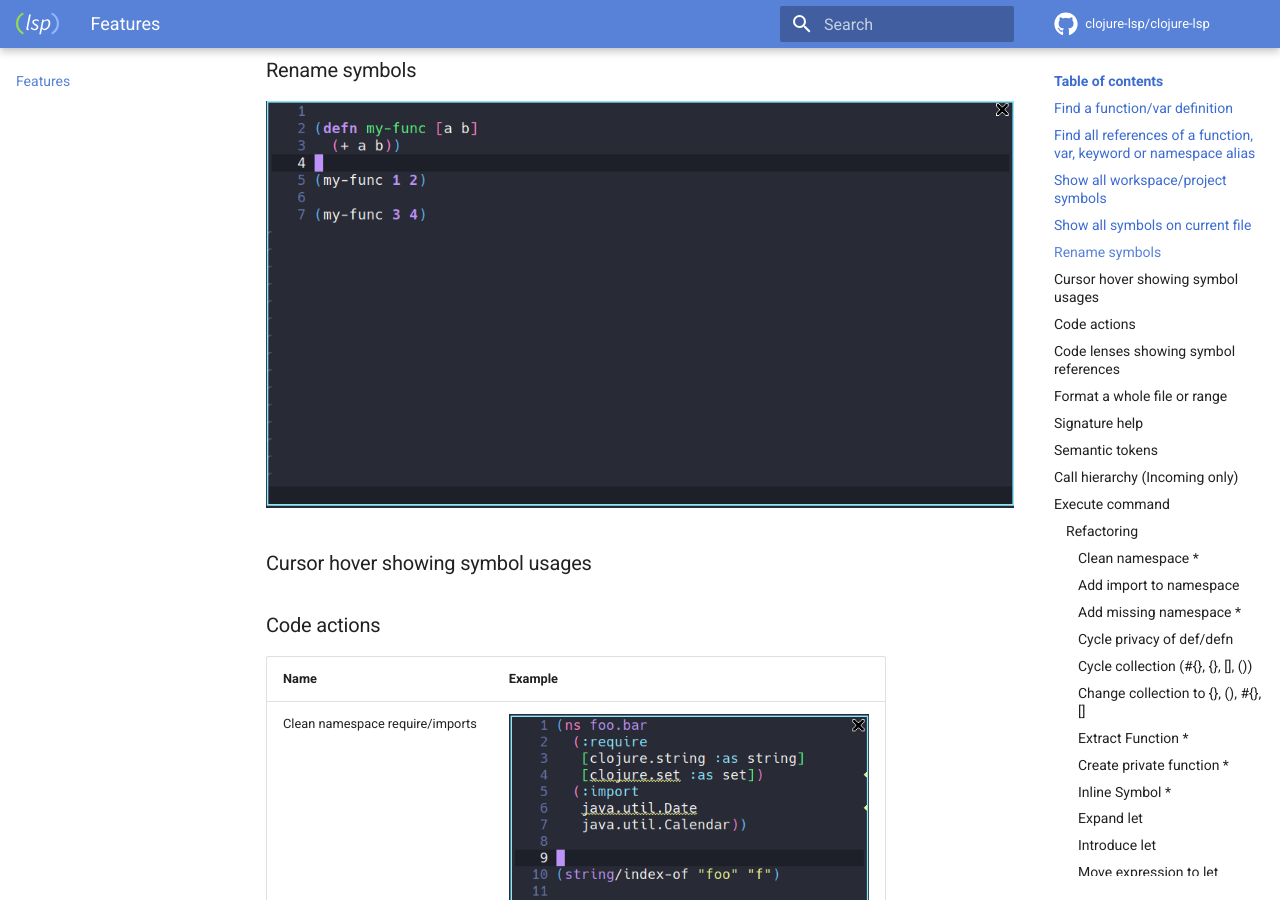
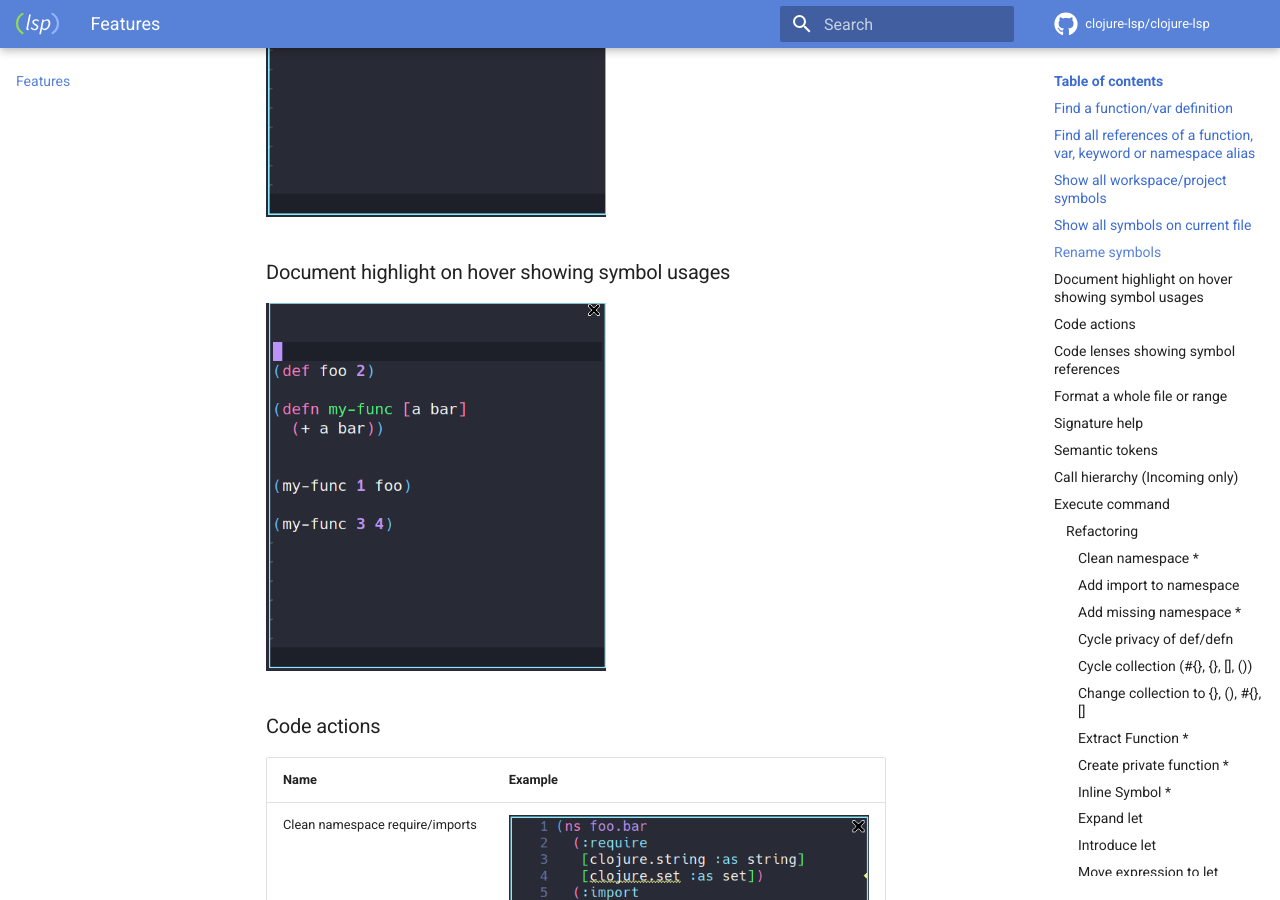
Before and after one commit to clojure-lsp/clojure-lsp, an MkDocs documentation site: the page built from docs/features.md, in a window 1280 px wide and 900 px high, scrolled down 2220 px. Built offline with MkDocs 1.6.1 and Material for MkDocs 9.7.7, drawn with Linux system fonts in a browser that asks for light colours; comment, search, counter and statistics services are not loaded.

Commit message:
[docs] Improve docs gifs

```diff
--- a/docs/features.md
+++ b/docs/features.md
@@ -4,25 +4,28 @@ Above you can find all available features that clojure-lsp provide with examples
 
 ### Find a function/var definition
 
-![](images/features/find-definition.gif)
+<img src="../images/features/find-definition.gif" width=340>
 
 ### Find all references of a function, var, keyword or namespace alias
 
-![](images/features/find-references.gif)
+<img src="../images/features/find-references.gif" width=340>
 
 ### Show all workspace/project symbols
 
-![](images/features/workspace-symbols.gif)
+<img src="../images/features/workspace-symbols.gif" width=580>
 
 ### Show all symbols on current file
 
-![](images/features/document-symbols.gif)
+<img src="../images/features/document-symbols.gif" width=580>
 
 ### Rename symbols
 
-![](images/features/rename.gif)
+<img src="../images/features/rename.gif" width=340>
 
-### Cursor hover showing symbol usages
+### Document highlight on hover showing symbol usages
+
+<img src="../images/features/document-highlight.gif" width=340>
+
 ### Code actions
 
 | Name                               | Example                                                              |
```
Also changed, not shown: docs/images/features/document-highlight.gif (added), docs/images/features/document-symbols.gif, docs/images/features/find-definition.gif, docs/images/features/find-references.gif, docs/images/features/rename.gif, docs/images/features/semantic-tokens.gif (deleted), docs/images/features/workspace-symbols.gif.
